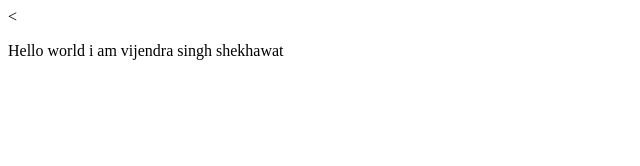
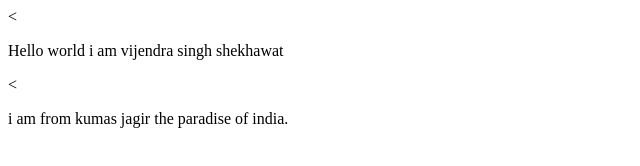
Before and after one commit to vijendra21vijendra/web, a plain HTML site: page x.html in a window 1280 px wide. Shown: the whole page, without its empty margins (0-640 px from the left). Drawn offline with Linux system fonts and the light colour scheme.

Commit message:
some new lines i added

```diff
--- a/x.html
+++ b/x.html
@@ -5,5 +5,6 @@
   </head>
   <body>
     <p>Hello world  i am vijendra singh shekhawat</p>
+    <<p>i am from kumas jagir the paradise of india.</p>
   </body>
 </html>
```
